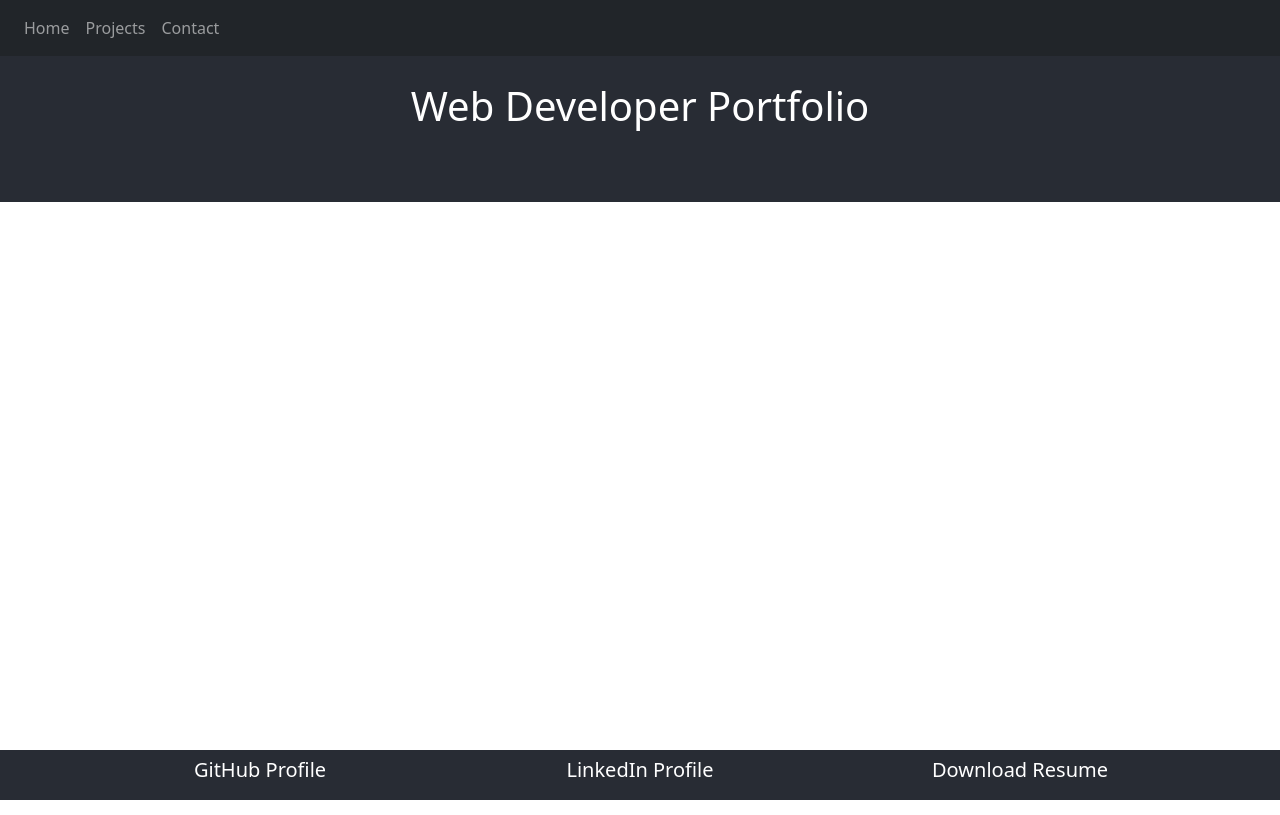
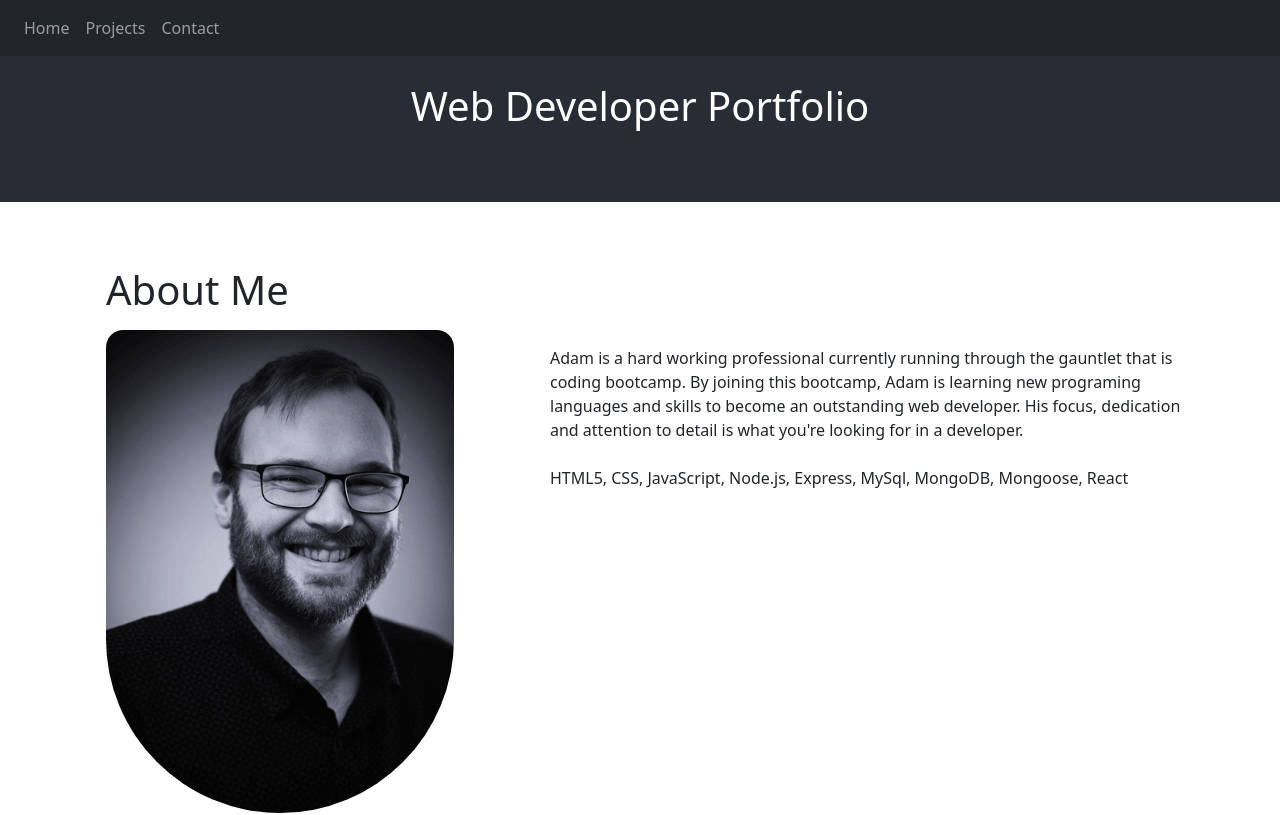
Before and after one commit to adamnatrop/react_portfolio, a React (Create React App) app: page / in a window 1280 px wide. Shown: the top 815 px of the page. Built offline with nearby package versions, Linux system fonts and the light colour scheme.

Commit message:
fixed path error

```diff
--- a/package.json
+++ b/package.json
@@ -17,7 +17,7 @@
   },
   "scripts": {
     "predeploy": "npm run build",
-    "deploy": "gh-pages -b main -d build",
+    "deploy": "gh-pages -d build",
     "start": "react-scripts start",
     "build": "react-scripts build",
     "test": "react-scripts test",
--- a/src/App.js
+++ b/src/App.js
@@ -19,7 +19,7 @@ function App() {
       <div className="d-flex flex-column min-vh-100">
         <Header />
         <Wrapper>
-        <Route exact path="/react_portfolio" component={About} />
+          <Route exact path="/" component={About} />
           <Route exact path="/react_portfolio/" component={About} />
           <Route exact path="/react_portfolio/about" component={About} />
           <Route exact path="/react_portfolio/projects" component={Projects} />
```
